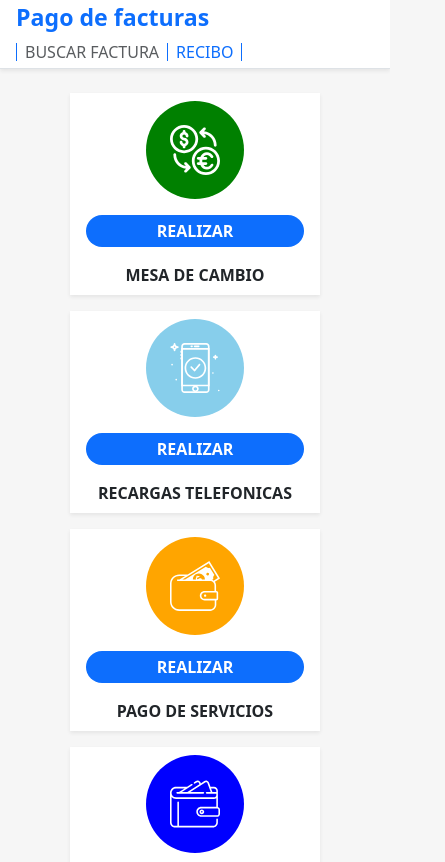
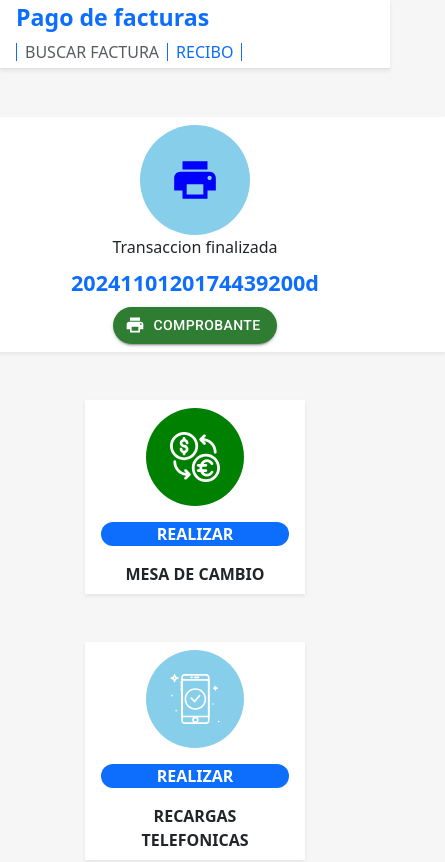
Before and after one commit to KevinKaliH/credex, a React (Vite) app: page /bill in a window 390 px wide. Shown: the top 862 px of the page, 445 px wide, since content can reach past the window. Built offline with nearby package versions, Linux system fonts and the light colour scheme.

Commit message:
working on templates responsive

```diff
--- a/src/index.css
+++ b/src/index.css
@@ -9,7 +9,7 @@ body {
   padding: 0;
 }
 
-.full-height: {
+.full-height {
   height: 100vh;
 }
 
--- a/src/modules/Payment/components/ModalConfirmPayment.tsx
+++ b/src/modules/Payment/components/ModalConfirmPayment.tsx
@@ -1,13 +1,14 @@
-import Backdrop from "@mui/material/Backdrop"
-import Box from "@mui/material/Box"
-import Fade from "@mui/material/Fade"
-import Modal from "@mui/material/Modal"
-import InfoIcon from '@mui/icons-material/Info';
+import Backdrop from "@mui/material/Backdrop";
+import Box from "@mui/material/Box";
+import Fade from "@mui/material/Fade";
+import Modal from "@mui/material/Modal";
+import InfoIcon from "@mui/icons-material/Info";
 import Button from "@mui/material/Button";
 import ModalConfirmPaymentHelper from "@payment/helpers/ModalConfirmPayment.helper";
 
 const ModalConfirmPayment = () => {
-    const { onClickHideModal, visibleConfirmModal, onClickAcceptModal } = ModalConfirmPaymentHelper();
+  const { onClickHideModal, visibleConfirmModal, onClickAcceptModal } =
+    ModalConfirmPaymentHelper();
 
   return (
     <Modal
@@ -26,31 +27,53 @@ const ModalConfirmPayment = () => {
     >
       <Fade in={visibleConfirmModal}>
         <Box sx={style} className="d-grid">
-                    <p className="fw-semibold text-uppercase text-primary">Confirmacion</p>
-                    <div className="d-flex align-content-center">
-                        <InfoIcon fill="red" style={{ fill: 'skyBlue' }} />
-                        <p>¿Desea efectuar el pago?</p>
+          <p className="fw-semibold text-uppercase text-primary">
+            Confirmacion
+          </p>
+          <div className="d-flex align-items-center mb-3">
+            <InfoIcon fill="red" style={{ fill: "skyBlue" }} />
+            <p className="mb-0 ms-3">¿Desea efectuar el pago?</p>
           </div>
-                    <div className="d-flex gap-2 me-md-3 mt-2 mt-md-0 gap-3" style={{ justifySelf: 'end' }}>
-                        <Button variant="text" color="primary" sx={{ borderRadius: "50px" }} onClick={onClickHideModal}>Cancelar</Button>
-                        <Button variant="contained" color="secondary" sx={{ borderRadius: "50px" }} onClick={onClickAcceptModal}>Continuar</Button>
+          <div
+            className="d-flex gap-2 me-md-3 mt-2 mt-md-0 gap-3"
+            style={{ justifySelf: "end" }}
+          >
+            <Button
+              variant="text"
+              color="primary"
+              sx={{ borderRadius: "50px" }}
+              onClick={onClickHideModal}
+            >
+              Cancelar
+            </Button>
+            <Button
+              variant="contained"
+              color="secondary"
+              sx={{ borderRadius: "50px" }}
+              onClick={onClickAcceptModal}
+            >
+              Continuar
+            </Button>
           </div>
         </Box>
       </Fade>
     </Modal>
-    )
-}
+  );
+};
 
-export default ModalConfirmPayment
+export default ModalConfirmPayment;
 
 const style = {
-    position: 'absolute',
-    top: '50%',
-    left: '50%',
-    transform: 'translate(-50%, -50%)',
-    width: 400,
-    bgcolor: 'background.paper',
-    border: '0px solid #000',
+  position: "absolute",
+  top: "50%",
+  left: "50%",
+  transform: "translate(-50%, -50%)",
+  bgcolor: "background.paper",
+  border: "0px solid #000",
   boxShadow: 24,
+  width: {
+    xs: "90%",
+    sm: "500px",
+  },
   p: 2,
 };
--- a/src/modules/Payment/page/PaymentForm.page.tsx
+++ b/src/modules/Payment/page/PaymentForm.page.tsx
@@ -9,11 +9,8 @@ import usePayment from "@payment/context/payment.context";
 import HeaderContainer from "@/shared/components/HeaderContainer";
 
 const PaymentFormPage = () => {
-  const {
-    onSubmit,
-    InitialFormModal,
-    validationSchema,
-  } = PaymentFormPageHelper();
+  const { onSubmit, InitialFormModal, validationSchema } =
+    PaymentFormPageHelper();
 
   return (
     <Formik
@@ -52,23 +49,39 @@ export default PaymentFormPage;
 
 const ButtonHeader = () => {
   const formik = useFormikContext();
-  const setBtnClicked = usePayment(s => s.setBtnClicked);
+  const setBtnClicked = usePayment((s) => s.setBtnClicked);
+  const existClient = usePayment((s) => s.existClient);
 
   const onClickConfirm = () => {
     eventClickConfirm();
-  }
+  };
 
   const eventClickConfirm = async () => {
-    setBtnClicked('showModalConfirm');
+    setBtnClicked("showModalConfirm");
     formik.submitForm();
-  }
+  };
 
-  const onClickCancel = () => { }
+  const onClickCancel = () => {};
 
   return (
     <div className="d-flex gap-2 me-md-3 mt-2 mt-md-0 gap-3">
-      <Button variant="text" color="primary" sx={{ borderRadius: "50px" }} onClick={onClickCancel}>Cancelar</Button>
-      <Button onClick={onClickConfirm} variant="contained" color="secondary" sx={{ borderRadius: "50px", width: '340px' }}>Continuar</Button>
+      <Button
+        variant="text"
+        color="primary"
+        sx={{ borderRadius: "50px" }}
+        onClick={onClickCancel}
+      >
+        Cancelar
+      </Button>
+      <Button
+        disabled={!existClient || !formik.isValid}
+        onClick={onClickConfirm}
+        variant="contained"
+        color="secondary"
+        sx={{ borderRadius: "50px", width: "340px" }}
+      >
+        Continuar
+      </Button>
     </div>
-  )
-}
+  );
+};
--- a/src/modules/PaymentBill/page/PaymentBill.page.tsx
+++ b/src/modules/PaymentBill/page/PaymentBill.page.tsx
@@ -1,37 +1,83 @@
-import HeaderContainer from "@/shared/components/HeaderContainer"
-import { CARDS_LINKS, ILink } from "@bill/utils/const"
+import HeaderContainer from "@/shared/components/HeaderContainer";
+import { CARDS_LINKS, ILink } from "@bill/utils/const";
+import PrintIcon from "@mui/icons-material/Print";
+import Button from "@mui/material/Button";
 
 const PaymentBill = () => {
-
-    const renderItem = (item: ILink, index: number) => <CardLinkTemplate key={index.toString()} value={item} />
+  const renderItem = (item: ILink, index: number) => (
+    <CardLinkTemplate key={index.toString()} value={item} />
+  );
 
   return (
     <div className="full-height d-flex flex-column">
       <HeaderContainer step={2}></HeaderContainer>
 
-            <div className='flex-1'>
-                <div>
-                    <div>
-                        <img src="" alt="" />
+      <div className="flex-1 h-100 d-flex flex-column align-items-center">
+        <div
+          className="h-100 d-grid shadow-sm rounded-xs bg-white px-3 py-2 my-5 d-flex flex-column justify-content-center align-items-center"
+          style={{ width: "500px", maxHeight: "300px" }}
+        >
+          <div
+            className="d-flex justify-content-center align-items-center rounded-circle p-2"
+            style={{
+              width: 110,
+              height: 110,
+              backgroundColor: "skyBlue",
+            }}
+          >
+            <PrintIcon sx={{ fontSize: 50, color: "blue" }} />{" "}
+            {/* Icon with white color */}
           </div>
+          <p className="mb-0">Transaccion finalizada</p>
+          <p className="fw-bold text-primary fs-4 my-2">2024110120174439200d</p>
+          <Button
+            variant="contained"
+            color="success"
+            sx={{ borderRadius: "50px" }}
+            startIcon={<PrintIcon />}
+          >
+            COMPROBANTE
+          </Button>
         </div>
 
-                <div className='d-flex flex-wrap gap-3 justify-content-center w-100 '>
+        <div className="d-flex flex-wrap gap-5 justify-content-center w-100 mb-3">
           {CARDS_LINKS.map(renderItem)}
         </div>
       </div>
     </div>
-    )
-}
+  );
+};
 
-export default PaymentBill
+export default PaymentBill;
 
 const CardLinkTemplate = ({ value }: { value: ILink }) => {
-    return <div className="d-grid shadow-sm rounded-xs bg-white px-3 py-2" style={{ width: '250px' }}>
-        <div className="rounded-circle p-4" style={{ width: '50px', height: '50px', backgroundColor: value.fill, boxSizing: 'content-box', justifySelf: 'center' }}>
+  return (
+    <div
+      className="d-grid shadow-sm rounded-xs bg-white px-3 py-2"
+      style={{ width: "220px" }}
+    >
+      <div
+        className="rounded-circle p-4"
+        style={{
+          width: "50px",
+          height: "50px",
+          backgroundColor: value.fill,
+          boxSizing: "content-box",
+          justifySelf: "center",
+        }}
+      >
         <img src={value.icon} className="w-100 h-100" />
       </div>
-        <a href={value.link} className="my-3 btn btn-primary d-block border-0 rounded-pill p-1 text-uppercase fw-semibold" role="button">Realizar</a>
-        <p className="text-center text-uppercase fw-semibold fs-6 mb-0">{value.label}</p>
+      <a
+        href={value.link}
+        className="my-3 btn btn-primary d-block border-0 rounded-pill p-0 text-uppercase fw-semibold"
+        role="button"
+      >
+        Realizar
+      </a>
+      <p className="text-center text-uppercase fw-semibold fs-6 mb-0">
+        {value.label}
+      </p>
     </div>
-}
+  );
+};
```
Lines whose indentation alone changed are shown as unchanged.
